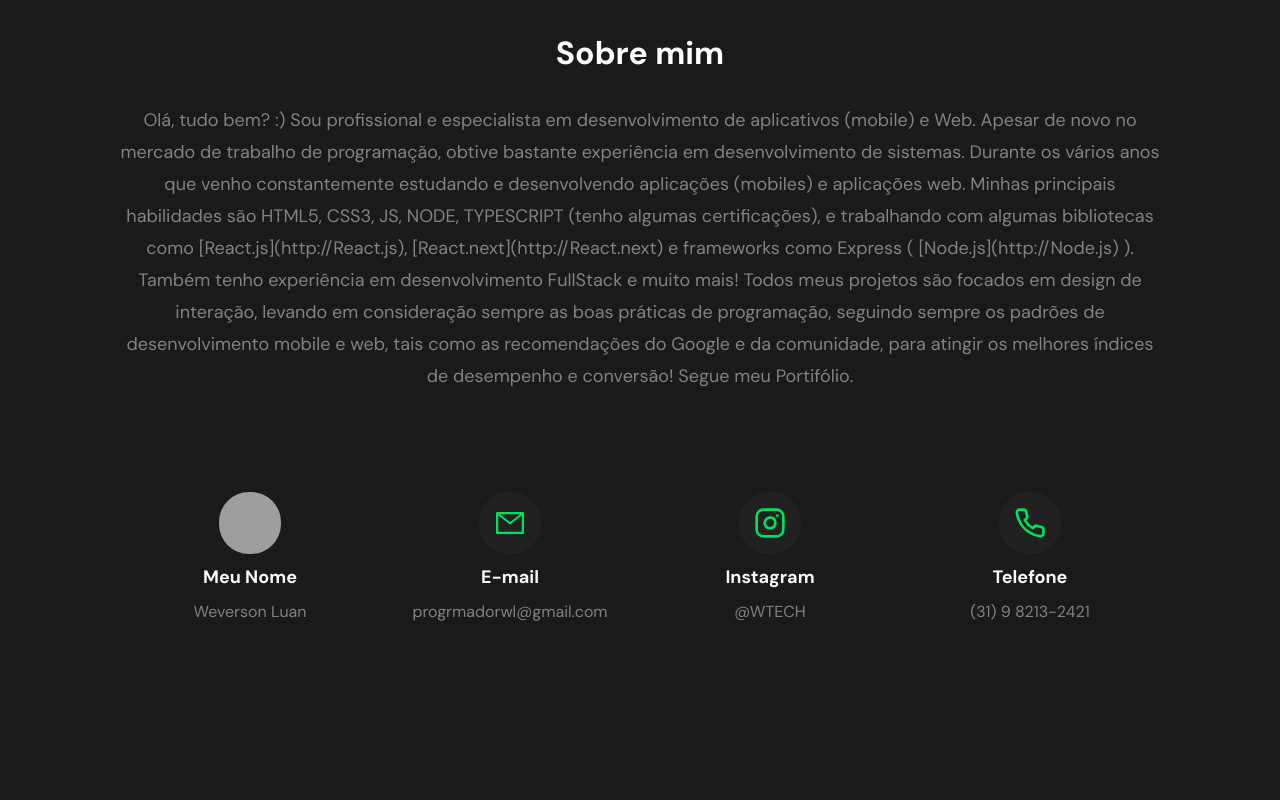
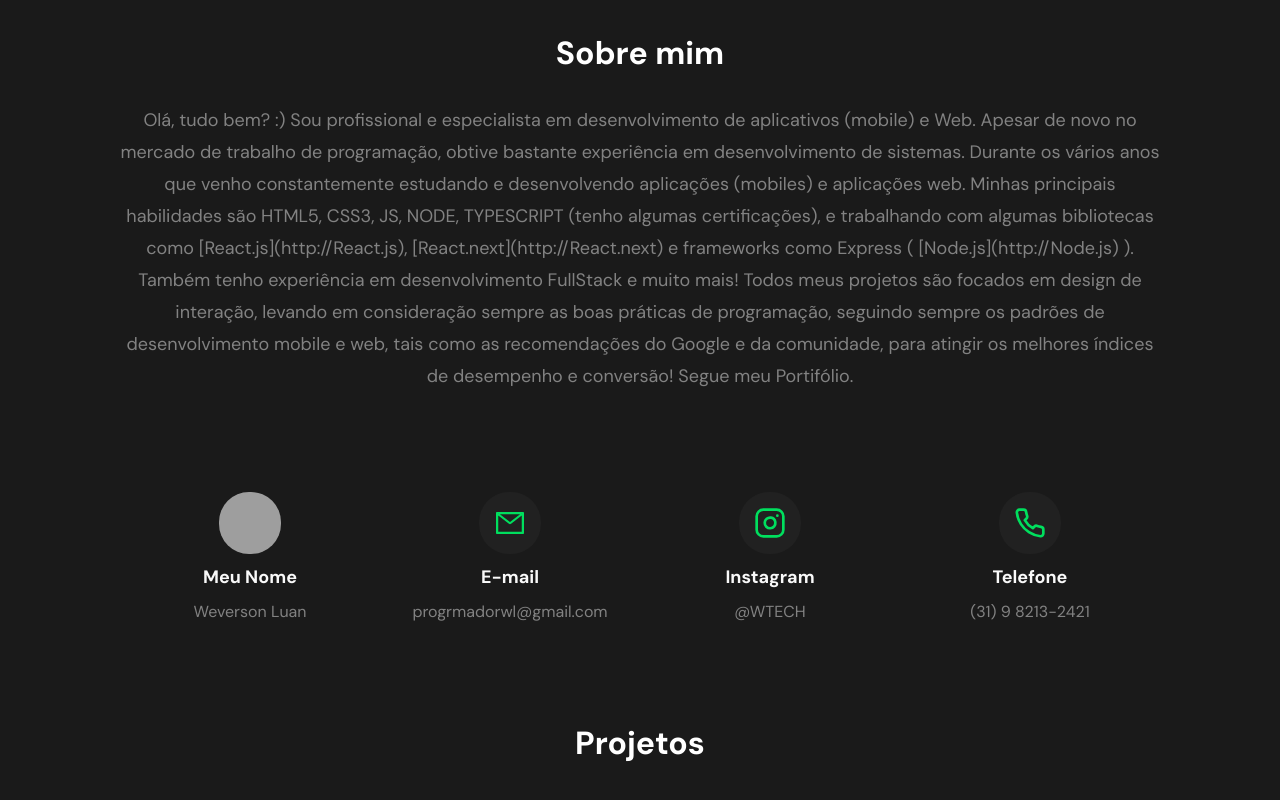
Before and after one commit to Luann-Sousa/Portfolio, a Next.js app in the folder portfolio/: page / in a window 1280 px wide. Shown: the part 547-1347 px from the top of the page. Before the commit the page ends 1269 px from the top, so only its background shows below. Built offline with nearby package versions, Linux system fonts and the light colour scheme; grey boxes are pictures that could not be loaded.

Commit message:
create: titulo (PROJETOS) foi adicionado ao componente

```diff
--- a/portfolio/src/components/SectionProjects/index.tsx
+++ b/portfolio/src/components/SectionProjects/index.tsx
@@ -1,9 +1,9 @@
 import { Container, Title } from "./styles";
 
-const SectionProjects = () => {
+export const SectionProjects = () => {
   return (
     <Container>
-      <Title>Hellow ProgramadorWL</Title>
+      <Title>Projetos</Title>
     </Container>
   );
 };
--- a/portfolio/src/components/SectionProjects/styles.ts
+++ b/portfolio/src/components/SectionProjects/styles.ts
@@ -1,4 +1,22 @@
 import styled from "styled-components";
 
-export const Container = styled.div``;
-export const Title = styled.p``;
+export const Container = styled.div`
+  width: 100%;
+
+  flex-direction: column;
+  align-items: center;
+  justify-content: center;
+
+  margin-bottom: 100px;
+`;
+export const Title = styled.p`
+  margin-top: 100px;
+  margin-bottom: 30px;
+
+  font-family: "DM Sans";
+  font-style: normal;
+  font-weight: bold;
+  font-size: 32px;
+  line-height: 42px;
+  text-align: center;
+`;
--- a/portfolio/src/pages/index.tsx
+++ b/portfolio/src/pages/index.tsx
@@ -2,6 +2,7 @@ import { Header } from "../components/Header";
 import { HeaderSection } from "../components/SectionHeader";
 import { SectionAbout } from "../components/SectionAbout";
 import { SectionContact } from "../components/SectionContact";
+import { SectionProjects } from "../components/SectionProjects";
 export default function App() {
   return (
     <>
@@ -9,6 +10,7 @@ export default function App() {
       <HeaderSection />
       <SectionAbout />
       <SectionContact />
+      <SectionProjects />
     </>
   );
 }
```
